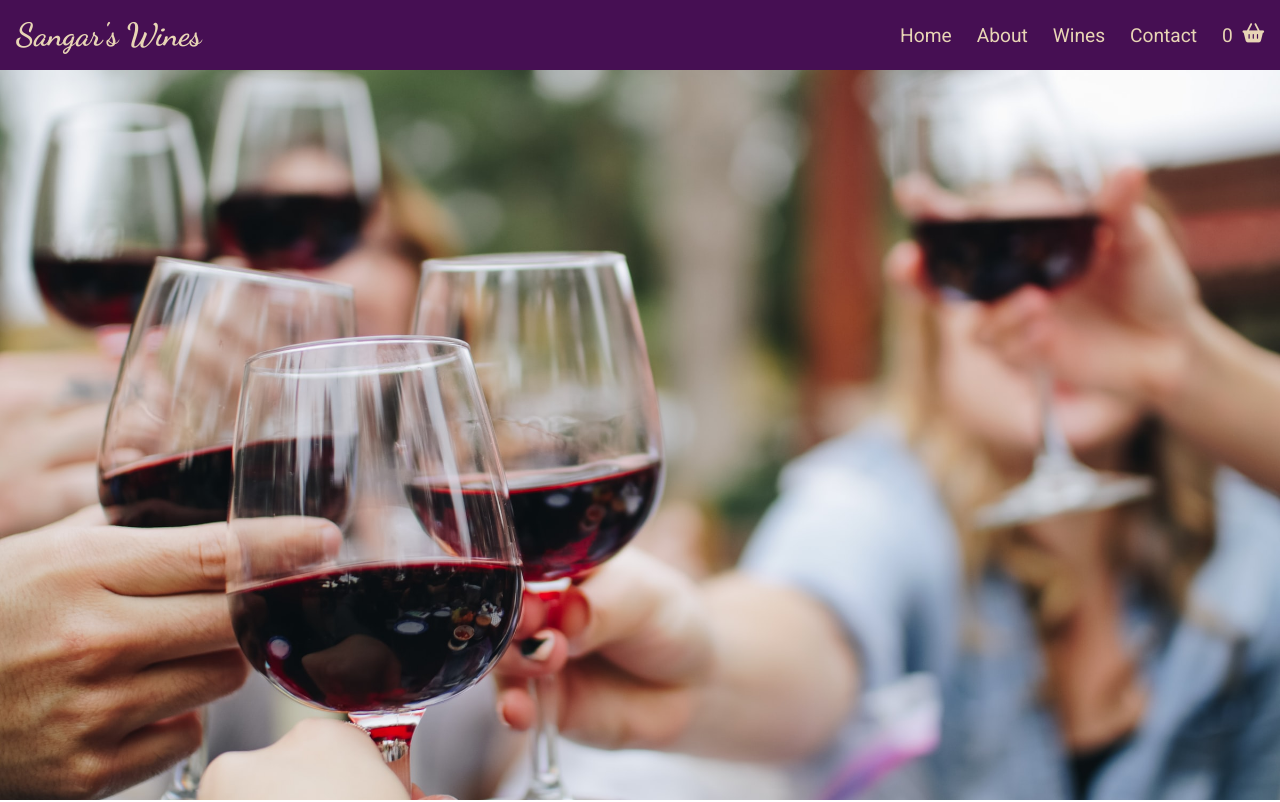
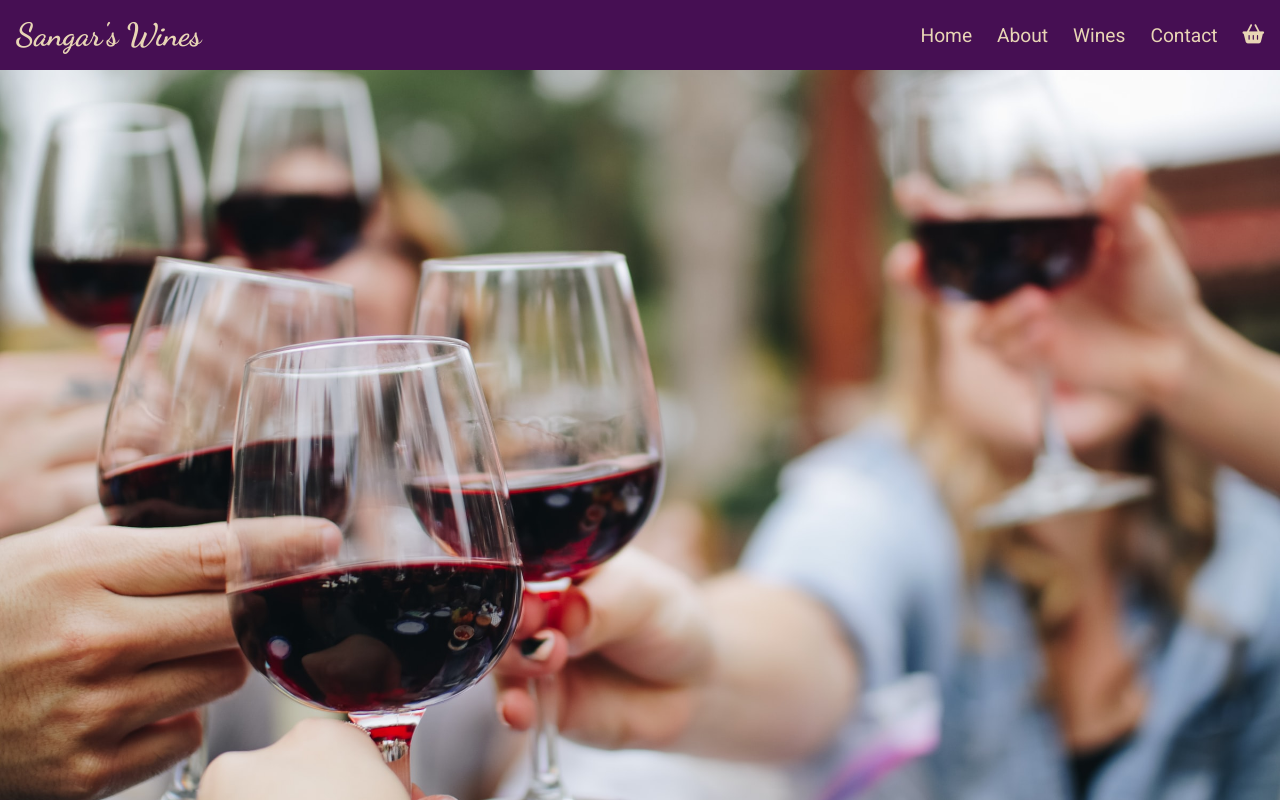
Before and after one commit to 88Hannah/nw-task, a React (Create React App) app: page / in a window 1280 px wide. Shown: the top 802 px of the page. Built offline with nearby package versions, Linux system fonts and the light colour scheme.

Commit message:
Header displays basket total

```diff
--- a/src/components/Header.js
+++ b/src/components/Header.js
@@ -1,10 +1,11 @@
-import React, {useState} from 'react';
-
+import React, {useState, useContext} from 'react';
+import {Context} from '../Context';
 
 function Header() {
 
     const [toggleState, setToggleState] = useState("");
 
+    const {basket} = useContext(Context);
 
     const handleClick = () => {
         setToggleState(prevState => (
@@ -12,6 +13,12 @@ function Header() {
         ))
     }
 
+    var basketTotal = 0;
+    basket.forEach(wine => {
+        basketTotal += wine.price;
+    });
+
+    const basketPrice = basketTotal.toLocaleString('en', {style: 'currency', currency: 'GBP'});
 
     return (
         <header>
@@ -28,7 +35,7 @@ function Header() {
             </nav>
 
             <div className="basket">
-                <p className="basket__number">0</p>
+                {basketTotal !== 0 ? <p className="basket__number">{basketPrice}</p> : null}
                 <i className="fas fa-shopping-basket basket__img"></i>
             </div>
 
```
